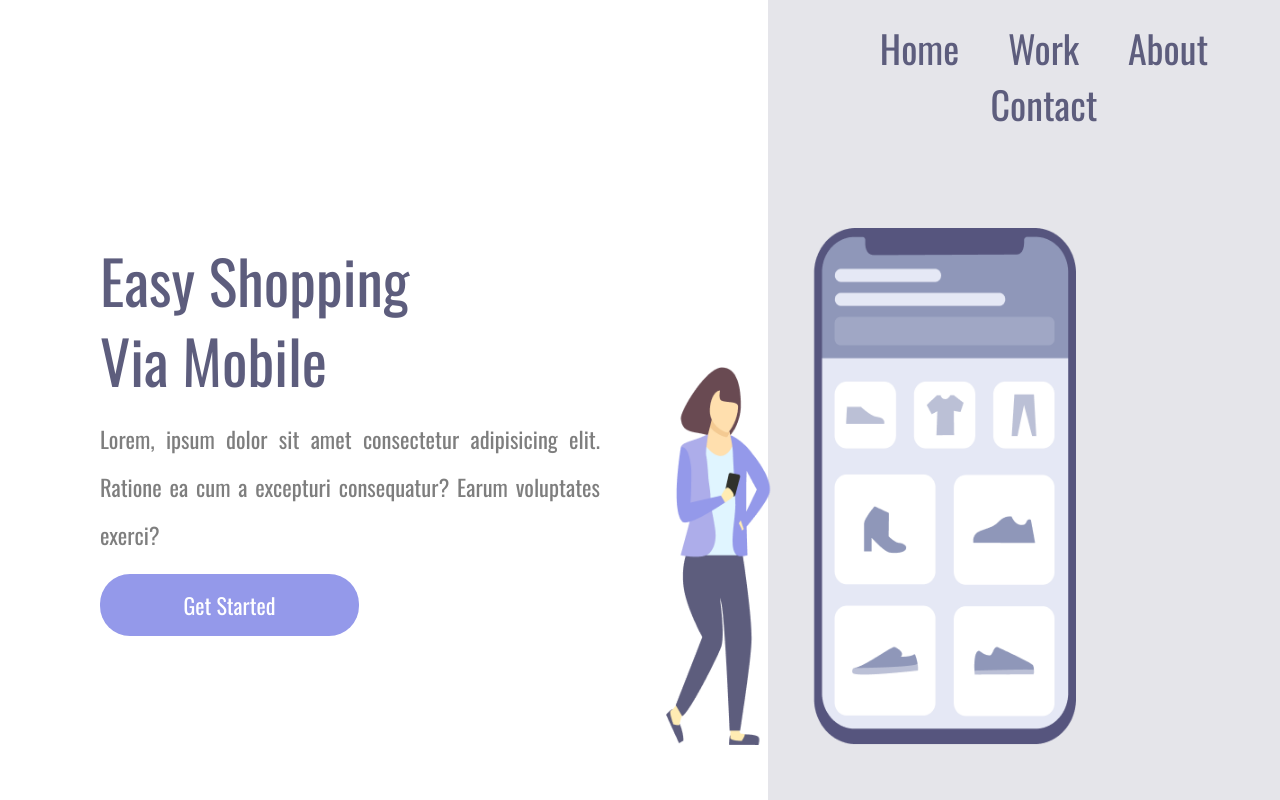
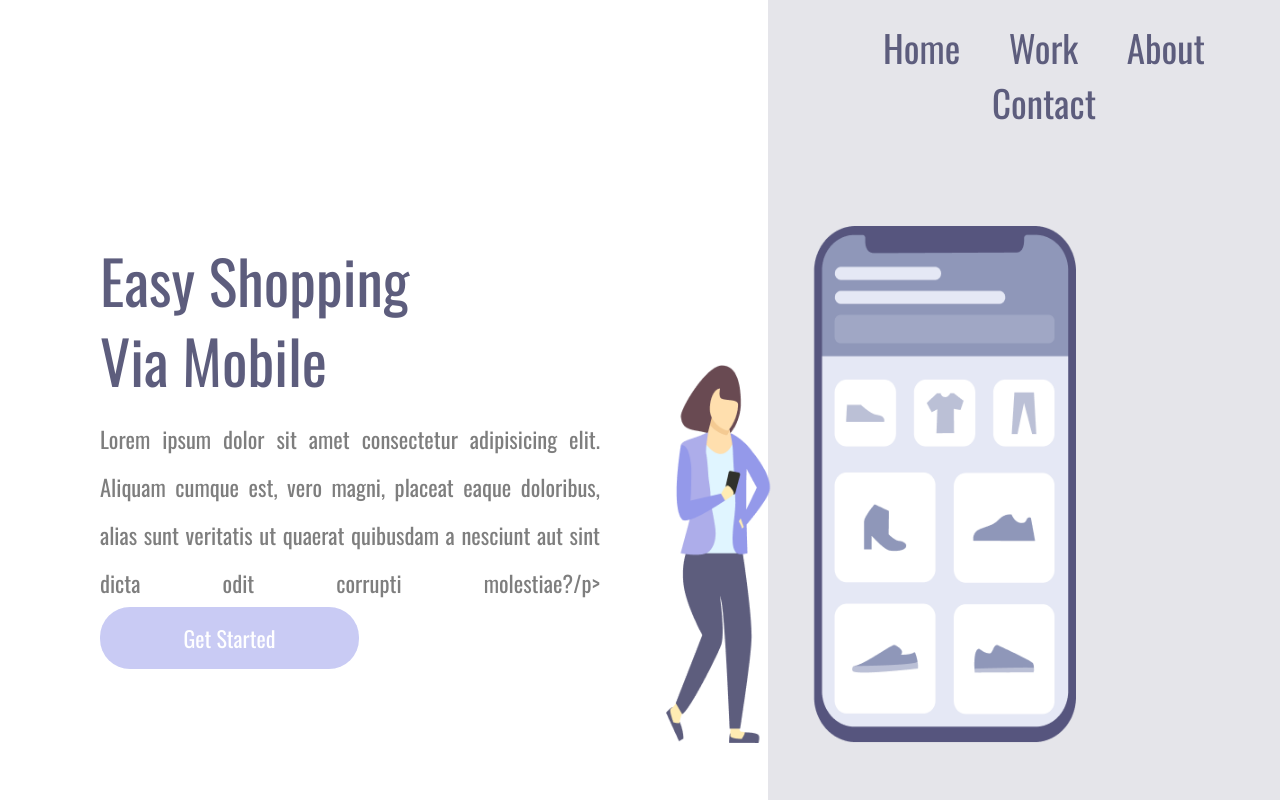
Before and after one commit to ivisonalvesdev/Projeto-3-CSS, a plain HTML site: page index.html in a window 1280 px wide. Drawn offline with nearby package versions, Linux system fonts and the light colour scheme.

Commit message:
alteração do lorem e do font-size do header

```diff
--- a/index.html
+++ b/index.html
@@ -18,8 +18,10 @@
 
             <h1>Easy Shopping Via Mobile</h1>
 
-            <p>Lorem, ipsum dolor sit amet consectetur adipisicing elit. Ratione ea cum a excepturi consequatur? Earum
-                voluptates exerci?</p>
+            <p>Lorem ipsum dolor sit amet consectetur adipisicing elit.
+                Aliquam cumque est, vero magni, placeat eaque doloribus,
+                 alias sunt veritatis ut quaerat quibusdam a nesciunt
+                  aut sint dicta odit corrupti molestiae?/p>
 
             <button>Get Started</button>
 
--- a/styles.css
+++ b/styles.css
@@ -38,7 +38,7 @@ img{
 }
 header{
       text-align: center;
-      font-size: 38px;
+      font-size: 37px;
       margin-top: 20px;
 
 }
```
